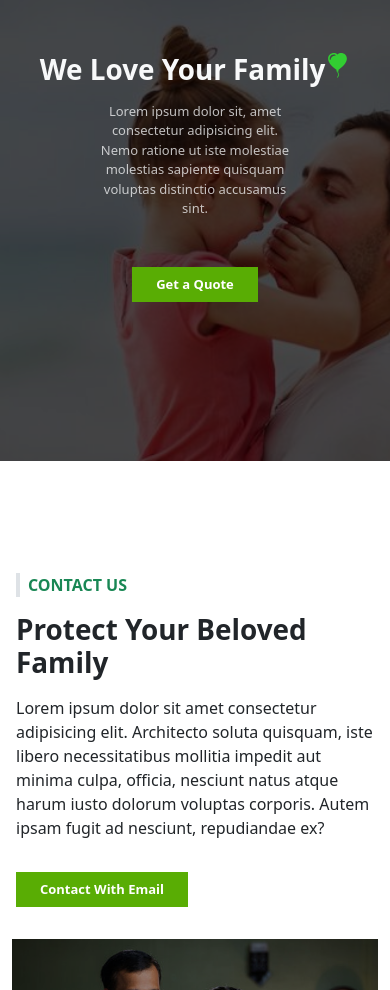
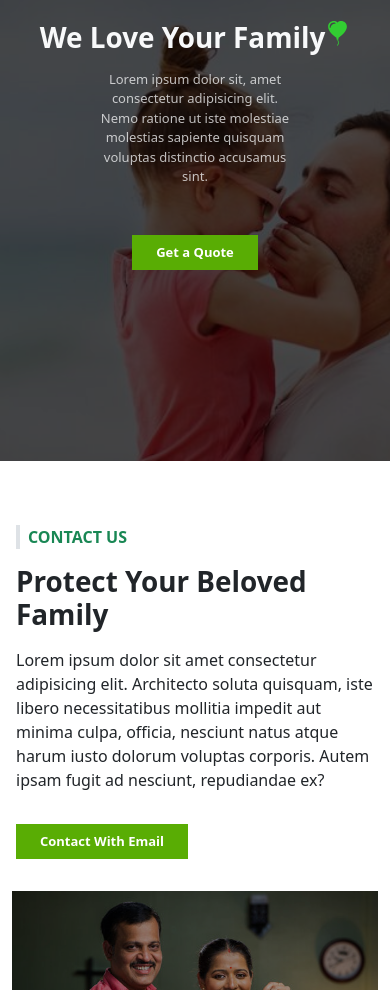
Before and after one commit to Vishalbhilavala/Bootstrap-4, a plain HTML site: page index.html in a window 390 px wide. Shown: the part 110-1100 px from the top of the page. Drawn offline with nearby package versions, Linux system fonts and the light colour scheme.

Commit message:
make responsive

```diff
--- a/index.html
+++ b/index.html
@@ -67,7 +67,7 @@
           <div class="black-shadow"></div>
         </div>
       </div>
-      <div class="d-flex flex-column justify-content-center align-items-center my-5 pt-2 transp">
+      <div class="d-flex flex-column justify-content-center align-items-center my-5 pt-2 transp margin-set">
         <div class="d-flex">
           <h1 class="fw-bold mb-3">
             We Love Your Family
@@ -134,7 +134,7 @@
       </div>
     </div>
   </section>
-  <section class="overflow-hidden my-5 border-bottom border-2">
+  <section class="overflow-hidden my-5 border-bottom border-2 margin-0">
     <div class="container py-5">
       <div class="row align-items-center">
         <div class="col-md-6 px-5 pt-5 sec-3-padding">
@@ -154,7 +154,7 @@
       </div>
     </div>
   </section>
-  <section class="overflow-hidden pb-5 border-bottom border-2">
+  <section class="overflow-hidden pb-5 border-bottom border-2 padding-0">
     <div class="container py-5">
       <div class="row align-items-center">
         <div class="col-md-6 position-relative">
--- a/style.css
+++ b/style.css
@@ -373,7 +373,18 @@ body {
   .padding-0 {
     padding: 0rem !important;
   }
+
+  .margin-set {
+    margin: 2rem 0px !important;
+  }
+
+  .margin-0 {
+    margin: 0rem !important;
+  }
 }
 
-@media screen and (max-width: 992px) {
+@media screen and (max-width: 620px) {
+    .margin-set {
+    margin: 1rem 0px !important;
+  }
 }
```
